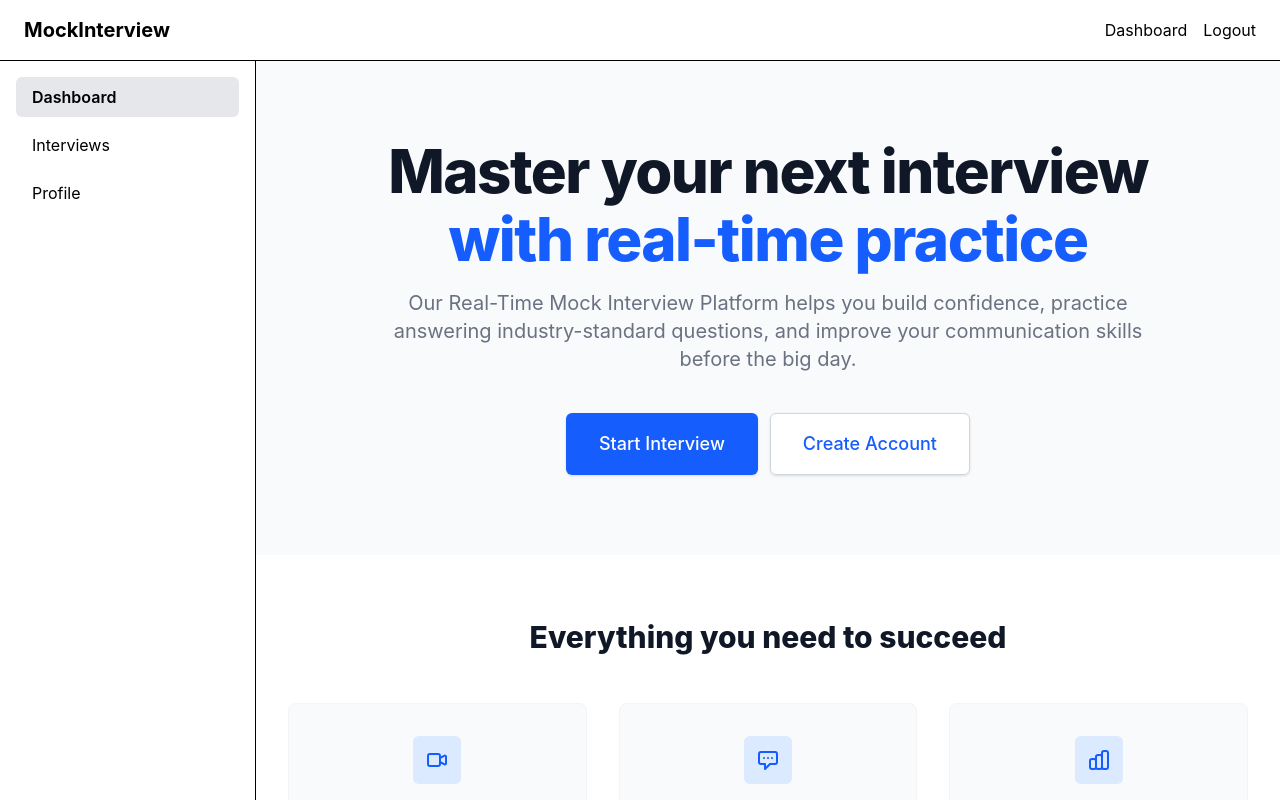
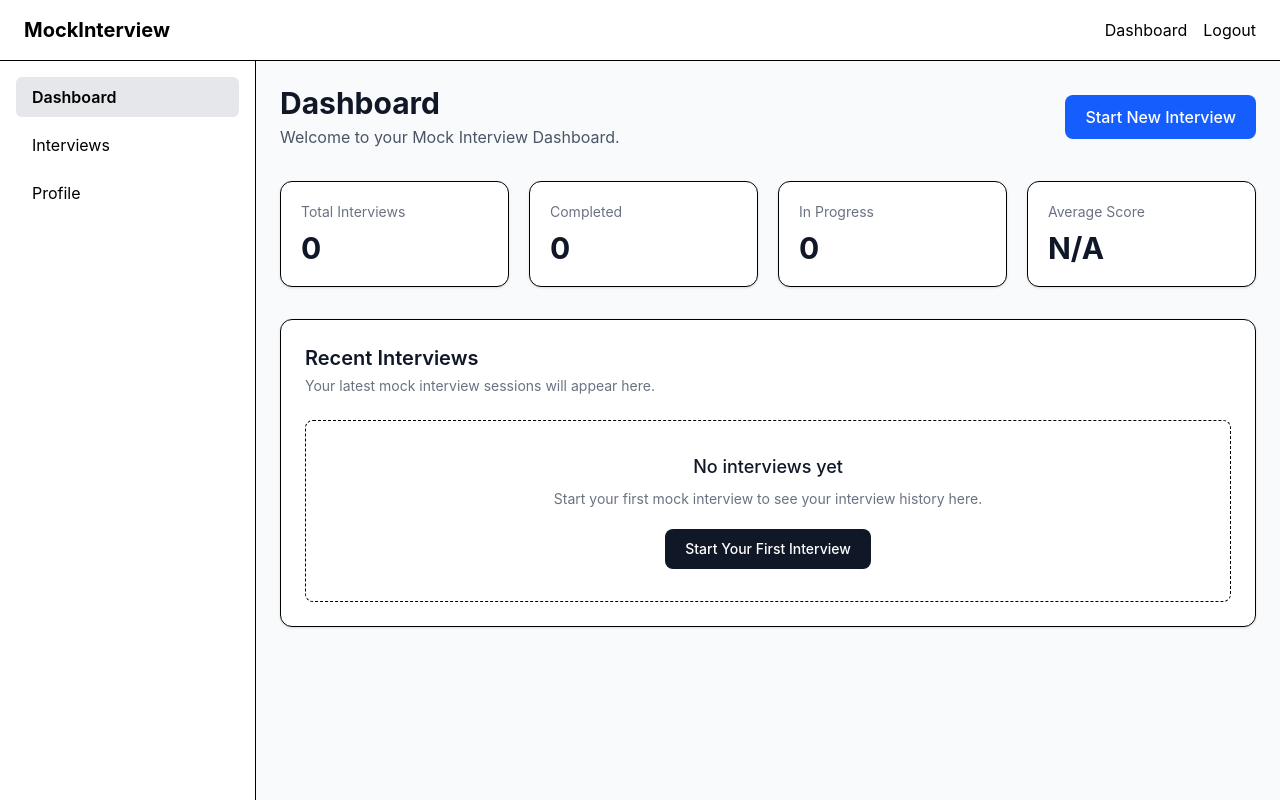
Before and after one commit to Ishan1711/Real-Time-Mock-Interview-Platform, a React (Vite) app in the folder frontend/: page /dashboard in a window 1280 px wide. Shown: the top 800 px of the page. Built offline with nearby package versions, Linux system fonts and the light colour scheme; sample sign-in values are in the browser's storage.

Commit message:
feat: build dashboard UI

```diff
--- a/frontend/src/App.tsx
+++ b/frontend/src/App.tsx
@@ -2,6 +2,7 @@ import { BrowserRouter, Routes, Route } from "react-router-dom";
 import LandingPage from "./pages/LandingPage";
 import LoginPage from "./pages/LoginPage";
 import RegisterPage from "./pages/RegisterPage";
+import DashboardPage from "./pages/DashboardPage";
 import MainLayout from "./layouts/MainLayout";
 import AppLayout from "./layouts/AppLayout";
 import ProtectedRoute from "./components/ProtectedRoute";
@@ -20,7 +21,7 @@ function App() {
         {/* Protected application routes */}
         <Route element={<ProtectedRoute />}>
           <Route element={<AppLayout />}>
-            <Route path="/dashboard" element={<LandingPage />} />
+            <Route path="/dashboard" element={<DashboardPage />} />
           </Route>
         </Route>
       </Routes>
--- /dev/null
+++ b/frontend/src/pages/DashboardPage.tsx
@@ -0,0 +1,85 @@
+function DashboardPage() {
+  return (
+    <div className="min-h-screen bg-gray-50 p-6">
+      <div className="mx-auto max-w-7xl">
+        {/* Header */}
+        <div className="flex flex-col gap-4 sm:flex-row sm:items-center sm:justify-between">
+          <div>
+            <h1 className="text-3xl font-bold text-gray-900">
+              Dashboard
+            </h1>
+
+            <p className="mt-1 text-gray-600">
+              Welcome to your Mock Interview Dashboard.
+            </p>
+          </div>
+
+          <button
+            type="button"
+            className="rounded-lg bg-blue-600 px-5 py-2.5 font-medium text-white transition hover:bg-blue-700"
+          >
+            Start New Interview
+          </button>
+        </div>
+
+        {/* Statistics */}
+        <div className="mt-8 grid grid-cols-1 gap-5 sm:grid-cols-2 lg:grid-cols-4">
+          <div className="rounded-xl border bg-white p-5 shadow-sm">
+            <p className="text-sm text-gray-500">Total Interviews</p>
+            <p className="mt-2 text-3xl font-bold text-gray-900">0</p>
+          </div>
+
+          <div className="rounded-xl border bg-white p-5 shadow-sm">
+            <p className="text-sm text-gray-500">Completed</p>
+            <p className="mt-2 text-3xl font-bold text-gray-900">0</p>
+          </div>
+
+          <div className="rounded-xl border bg-white p-5 shadow-sm">
+            <p className="text-sm text-gray-500">In Progress</p>
+            <p className="mt-2 text-3xl font-bold text-gray-900">0</p>
+          </div>
+
+          <div className="rounded-xl border bg-white p-5 shadow-sm">
+            <p className="text-sm text-gray-500">Average Score</p>
+            <p className="mt-2 text-3xl font-bold text-gray-900">N/A</p>
+          </div>
+        </div>
+
+        {/* Recent Interviews */}
+        <section className="mt-8 rounded-xl border bg-white p-6 shadow-sm">
+          <div className="flex items-center justify-between">
+            <div>
+              <h2 className="text-xl font-semibold text-gray-900">
+                Recent Interviews
+              </h2>
+
+              <p className="mt-1 text-sm text-gray-500">
+                Your latest mock interview sessions will appear here.
+              </p>
+            </div>
+          </div>
+
+          <div className="mt-6 rounded-lg border border-dashed p-8 text-center">
+            <h3 className="text-lg font-medium text-gray-900">
+              No interviews yet
+            </h3>
+
+            <p className="mt-2 text-sm text-gray-500">
+              Start your first mock interview to see your interview history
+              here.
+            </p>
+
+            <button
+              type="button"
+              className="mt-5 rounded-lg bg-gray-900 px-5 py-2.5 text-sm font-medium text-white transition hover:bg-gray-800"
+            >
+              Start Your First Interview
+            </button>
+          </div>
+        </section>
+      </div>
+    </div>
+  );
+}
+
+export default DashboardPage;
```
